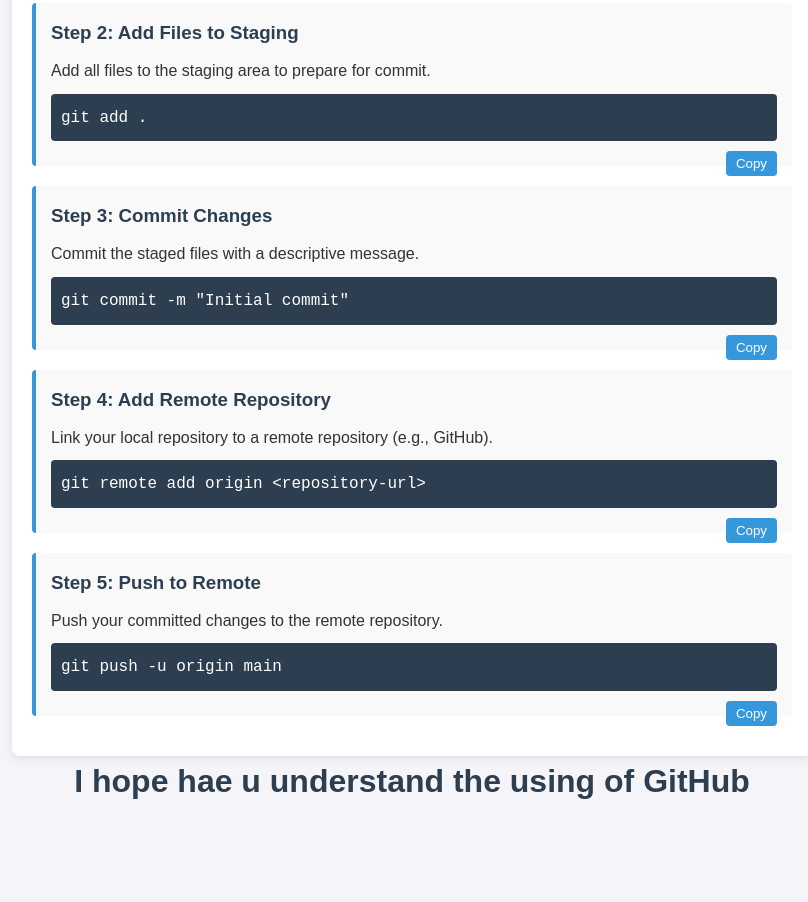
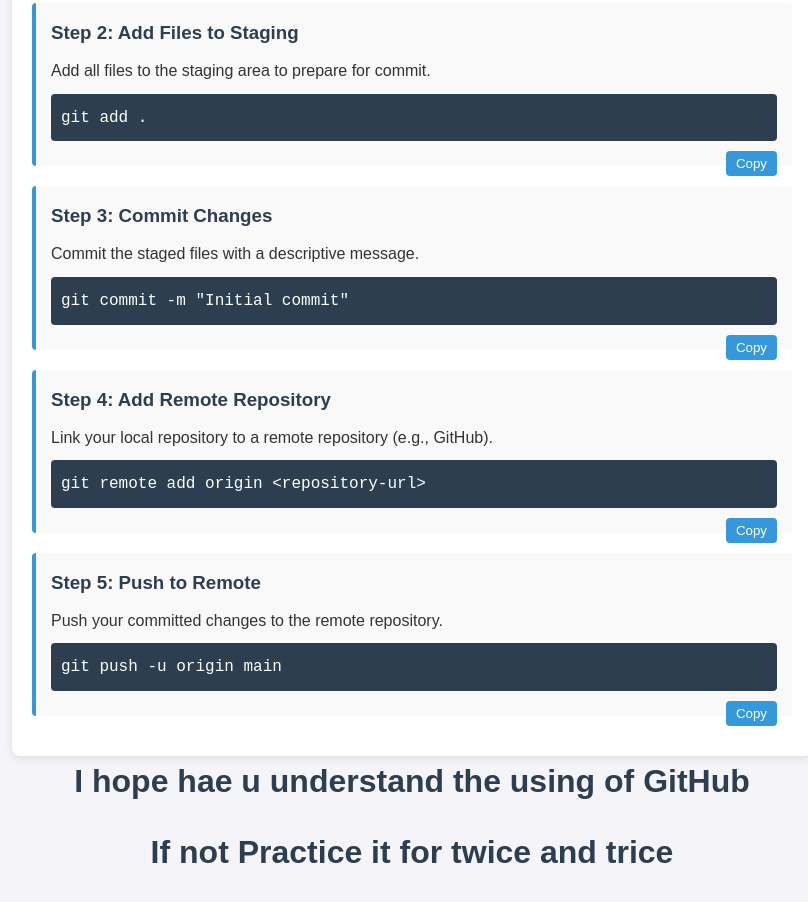
Before and after one commit to teamelite001/TEAMELITEGITPRACTICE, a plain HTML site: page index.html in a window 1280 px wide. Shown: the part 291-1193 px from the top of the page, without its empty margins (228-1036 px from the left). Before the commit the page ends 1138 px from the top, so only its background shows below. Drawn offline with Linux system fonts and the light colour scheme.

Commit message:
added onemore h1

```diff
--- a/index.html
+++ b/index.html
@@ -43,6 +43,8 @@
 
 
     <h1>I hope hae u understand the  using of GitHub</h1>
+    <h1>If not Practice it for twice and trice</h1>
+
     <script src="script.js"></script>
 </body>
 </html>
```
Also changed, not shown: login.html (deleted).
